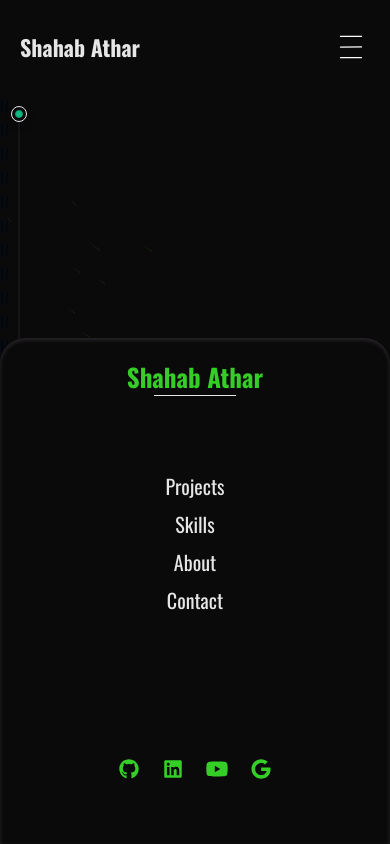
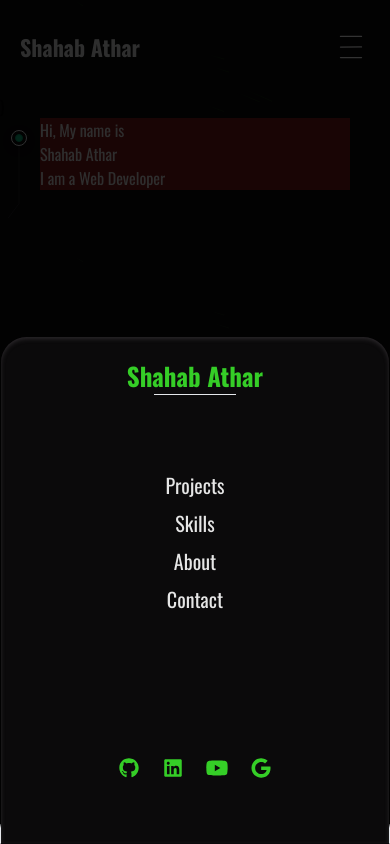
Before and after one commit to ShahabAthar25/portfolio-v2, a Next.js app: page / in a window 390 px wide. Both pictures are taken after a click on the button 351 px from the left and 47 px from the top of the page. Shown: the top 844 px of the page. Built offline with nearby package versions, Linux system fonts and the light colour scheme.

Commit message:
Add animations for drawer

```diff
--- a/app/globals.css
+++ b/app/globals.css
@@ -64,13 +64,24 @@
       --input: 215 27.9% 16.9%;
       --ring: 216 12.2% 83.9%;
     }
+
+    body {
+      @apply bg-background
+    }
   }
 
-  @layer base {
-    * {
-      @apply border-border;
+  @layer utilities {
+
+    /* Hide scrollbar for Chrome, Safari and Opera */
+    .no-scrollbar::-webkit-scrollbar {
+      display: none;
     }
-    body {
-      @apply bg-background text-foreground;
+
+    /* Hide scrollbar for IE, Edge and Firefox */
+    .no-scrollbar {
+      -ms-overflow-style: none;
+      /* IE and Edge */
+      scrollbar-width: none;
+      /* Firefox */
     }
   }
--- a/app/layout.tsx
+++ b/app/layout.tsx
@@ -17,7 +17,7 @@
 }>) {
   return (
     <html lang="en">
-      <body className={`${oswald.className} bg-background`}>{children}</body>
+      <body className={oswald.className}>{children}</body>
     </html>
   );
 }
--- a/app/page.tsx
+++ b/app/page.tsx
@@ -1,76 +1,14 @@
+import Landing from "@/components/Landing";
 import Navbar from "@/components/Navbar";
 import { BackgroundBeams } from "@/components/ui/BGBeams";
 import { TracingBeam } from "@/components/ui/TracingBeam";
 
 export default function Home() {
   return (
-    <main>
+    <main className="h-full no-scrollbar">
       <Navbar />
-      <TracingBeam>
-        <h1>H</h1>
-        <h1>H</h1>
-        <h1>H</h1>
-        <h1>H</h1>
-        <h1>H</h1>
-        <h1>H</h1>
-        <h1>H</h1>
-        <h1>H</h1>
-        <h1>H</h1>
-        <h1>H</h1>
-        <h1>H</h1>
-        <h1>H</h1>
-        <h1>H</h1>
-        <h1>H</h1>
-        <h1>H</h1>
-        <h1>H</h1>
-        <h1>H</h1>
-        <h1>H</h1>
-        <h1>H</h1>
-        <h1>H</h1>
-        <h1>H</h1>
-        <h1>H</h1>
-        <h1>H</h1>
-        <h1>H</h1>
-        <h1>H</h1>
-        <h1>H</h1>
-        <h1>H</h1>
-        <h1>H</h1>
-        <h1>H</h1>
-        <h1>H</h1>
-        <h1>H</h1>
-        <h1>H</h1>
-        <h1>H</h1>
-        <h1>H</h1>
-        <h1>H</h1>
-        <h1>H</h1>
-        <h1>H</h1>
-        <h1>H</h1>
-        <h1>H</h1>
-        <h1>H</h1>
-        <h1>H</h1>
-        <h1>H</h1>
-        <h1>H</h1>
-        <h1>H</h1>
-        <h1>H</h1>
-        <h1>H</h1>
-        <h1>H</h1>
-        <h1>H</h1>
-        <h1>H</h1>
-        <h1>H</h1>
-        <h1>H</h1>
-        <h1>H</h1>
-        <h1>H</h1>
-        <h1>H</h1>
-        <h1>H</h1>
-        <h1>H</h1>
-        <h1>H</h1>
-        <h1>H</h1>
-        <h1>H</h1>
-        <h1>H</h1>
-        <h1>H</h1>
-        <h1>H</h1>
-        <h1>H</h1>
-        <h1>H</h1>
+      <TracingBeam className="h-full">
+        <Landing />
       </TracingBeam>
       <BackgroundBeams />
       <BackgroundBeams className="mt-64 sm:hidden" />
--- /dev/null
+++ b/components/Landing.tsx
@@ -0,0 +1,11 @@
+import React from "react";
+
+export default function Landing(): JSX.Element {
+  return (
+    <div className="flex flex-col mx-10 bg-red-900">
+      <h1 className="text-text">Hi, My name is</h1>
+      <h1 className="text-text">Shahab Athar</h1>
+      <h1 className="text-text">I am a Web Developer</h1>
+    </div>
+  );
+}
--- a/components/Navbar.tsx
+++ b/components/Navbar.tsx
@@ -8,26 +8,29 @@
   TooltipContent,
   TooltipProvider,
   TooltipTrigger,
-} from "@/components/ui/tooltip";
+} from "@/components/ui/Tooltip";
+import { Drawer, DrawerContent, DrawerTrigger } from "@/components/ui/Drawer";
 import Link from "next/link";
 
 export default function Navbar(): JSX.Element {
-  const [open, setOpen] = useState<true | false>(false);
+  const [open, setOpen] = useState(false);
 
   return (
-    <nav className="px-5 py-7 flex justify-between items-center bg-transparent">
+    <nav>
+      <Drawer open={open} onOpenChange={setOpen}>
+        <div className="px-5 py-7 flex justify-between items-center bg-transparent">
           <div>
             <h1 className="font-oswald font-bold text-[22px] text-text select-none cursor-default">
               Shahab Athar
             </h1>
           </div>
-      <button
-        className="p-1 cursor-pointer hover:bg-gray-700 rounded-lg duration-200 text-white outline-none"
-        onClick={() => setOpen(!open)}
-      >
+          <DrawerTrigger>
+            <div className="p-1 cursor-pointer hover:bg-gray-700 rounded-lg duration-200 text-white outline-none">
               <CiMenuBurger className="text-3xl" />
-      </button>
-      {open && (
+            </div>
+          </DrawerTrigger>
+        </div>
+        <DrawerContent>
           <div className="fixed bottom-0 left-0 w-full h-[60vh] rounded-t-[1.6rem] bg-background flex items-center flex-col z-50 shadow-inner shadow-shade-background">
             <div className="my-5 flex-[0.2]">
               <h1 className="font-oswald font-bold text-[25px] text-primary select-none cursor-default">
@@ -106,7 +109,9 @@
               </TooltipProvider>
             </div>
           </div>
-      )}
+        </DrawerContent>
+        )
+      </Drawer>
     </nav>
   );
 }
--- /dev/null
+++ b/components/ui/Drawer.tsx
@@ -0,0 +1,118 @@
+"use client"
+
+import * as React from "react"
+import { Drawer as DrawerPrimitive } from "vaul"
+
+import { cn } from "@/lib/utils"
+
+const Drawer = ({
+  shouldScaleBackground = true,
+  ...props
+}: React.ComponentProps<typeof DrawerPrimitive.Root>) => (
+  <DrawerPrimitive.Root
+    shouldScaleBackground={shouldScaleBackground}
+    {...props}
+  />
+)
+Drawer.displayName = "Drawer"
+
+const DrawerTrigger = DrawerPrimitive.Trigger
+
+const DrawerPortal = DrawerPrimitive.Portal
+
+const DrawerClose = DrawerPrimitive.Close
+
+const DrawerOverlay = React.forwardRef<
+  React.ElementRef<typeof DrawerPrimitive.Overlay>,
+  React.ComponentPropsWithoutRef<typeof DrawerPrimitive.Overlay>
+>(({ className, ...props }, ref) => (
+  <DrawerPrimitive.Overlay
+    ref={ref}
+    className={cn("fixed inset-0 z-50 bg-black/80", className)}
+    {...props}
+  />
+))
+DrawerOverlay.displayName = DrawerPrimitive.Overlay.displayName
+
+const DrawerContent = React.forwardRef<
+  React.ElementRef<typeof DrawerPrimitive.Content>,
+  React.ComponentPropsWithoutRef<typeof DrawerPrimitive.Content>
+>(({ className, children, ...props }, ref) => (
+  <DrawerPortal>
+    <DrawerOverlay />
+    <DrawerPrimitive.Content
+      ref={ref}
+      className={cn(
+        "fixed inset-x-0 bottom-0 z-50 mt-24 flex h-auto flex-col rounded-t-[10px] border bg-background",
+        className
+      )}
+      {...props}
+    >
+      <div className="mx-auto mt-4 h-2 w-[100px] rounded-full bg-muted" />
+      {children}
+    </DrawerPrimitive.Content>
+  </DrawerPortal>
+))
+DrawerContent.displayName = "DrawerContent"
+
+const DrawerHeader = ({
+  className,
+  ...props
+}: React.HTMLAttributes<HTMLDivElement>) => (
+  <div
+    className={cn("grid gap-1.5 p-4 text-center sm:text-left", className)}
+    {...props}
+  />
+)
+DrawerHeader.displayName = "DrawerHeader"
+
+const DrawerFooter = ({
+  className,
+  ...props
+}: React.HTMLAttributes<HTMLDivElement>) => (
+  <div
+    className={cn("mt-auto flex flex-col gap-2 p-4", className)}
+    {...props}
+  />
+)
+DrawerFooter.displayName = "DrawerFooter"
+
+const DrawerTitle = React.forwardRef<
+  React.ElementRef<typeof DrawerPrimitive.Title>,
+  React.ComponentPropsWithoutRef<typeof DrawerPrimitive.Title>
+>(({ className, ...props }, ref) => (
+  <DrawerPrimitive.Title
+    ref={ref}
+    className={cn(
+      "text-lg font-semibold leading-none tracking-tight",
+      className
+    )}
+    {...props}
+  />
+))
+DrawerTitle.displayName = DrawerPrimitive.Title.displayName
+
+const DrawerDescription = React.forwardRef<
+  React.ElementRef<typeof DrawerPrimitive.Description>,
+  React.ComponentPropsWithoutRef<typeof DrawerPrimitive.Description>
+>(({ className, ...props }, ref) => (
+  <DrawerPrimitive.Description
+    ref={ref}
+    className={cn("text-sm text-muted-foreground", className)}
+    {...props}
+  />
+))
+DrawerDescription.displayName = DrawerPrimitive.Description.displayName
+
+export {
+  Drawer,
+  DrawerPortal,
+  DrawerOverlay,
+  DrawerTrigger,
+  DrawerClose,
+  DrawerContent,
+  DrawerHeader,
+  DrawerFooter,
+  DrawerTitle,
+  DrawerDescription,
+}
--- a/package.json
+++ b/package.json
@@ -9,6 +9,7 @@
     "lint": "next lint"
   },
   "dependencies": {
+    "@radix-ui/react-dialog": "^1.0.5",
     "@radix-ui/react-tooltip": "^1.0.7",
     "class-variance-authority": "^0.7.0",
     "clsx": "^2.1.0",
@@ -20,7 +21,8 @@
     "react-icons": "^5.1.0",
     "simplex-noise": "^4.0.1",
     "tailwind-merge": "^2.2.2",
-    "tailwindcss-animate": "^1.0.7"
+    "tailwindcss-animate": "^1.0.7",
+    "vaul": "^0.9.0"
   },
   "devDependencies": {
     "@types/node": "^20",
```
Also changed, not shown: components/ui/Tooltip.tsx (renamed from components/ui/tooltip.tsx, +10 -10 lines), 1 other file (tests, documents, lock files or other folders). Lines whose indentation alone changed are shown as unchanged.
